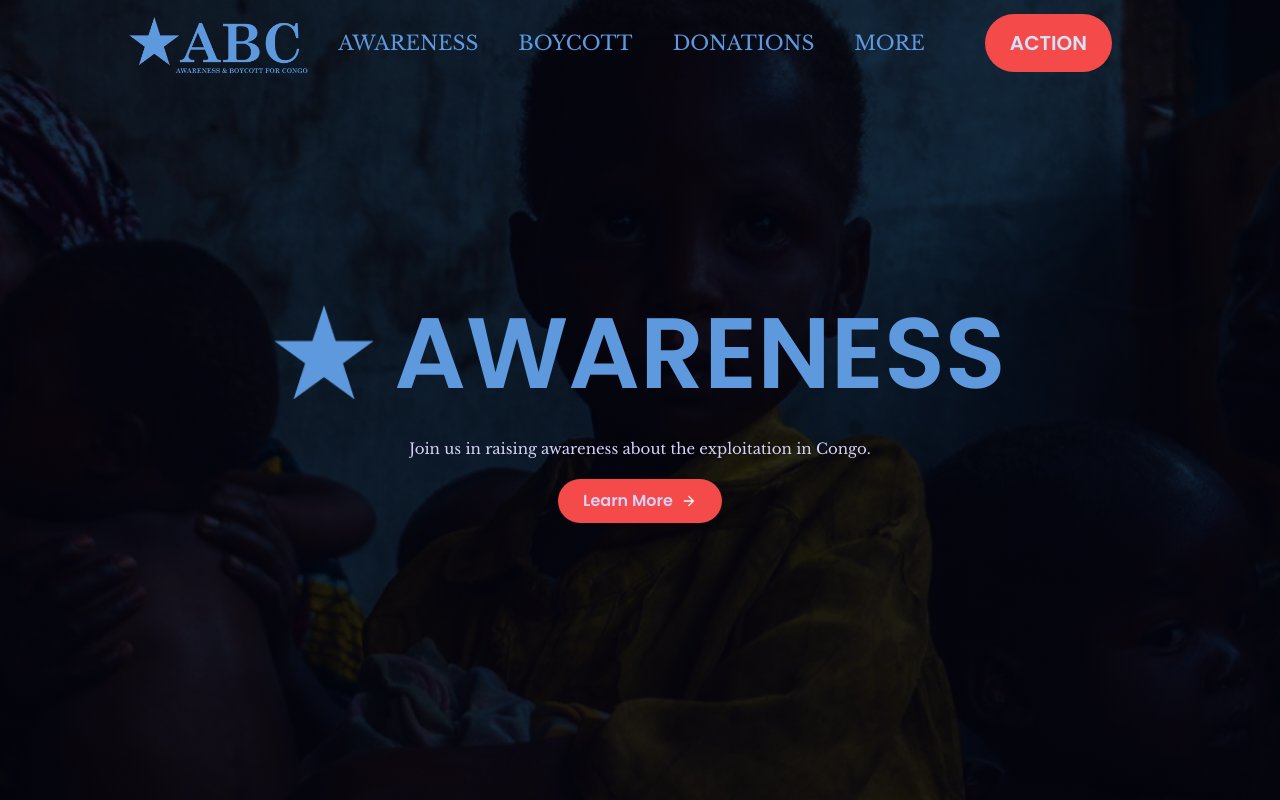
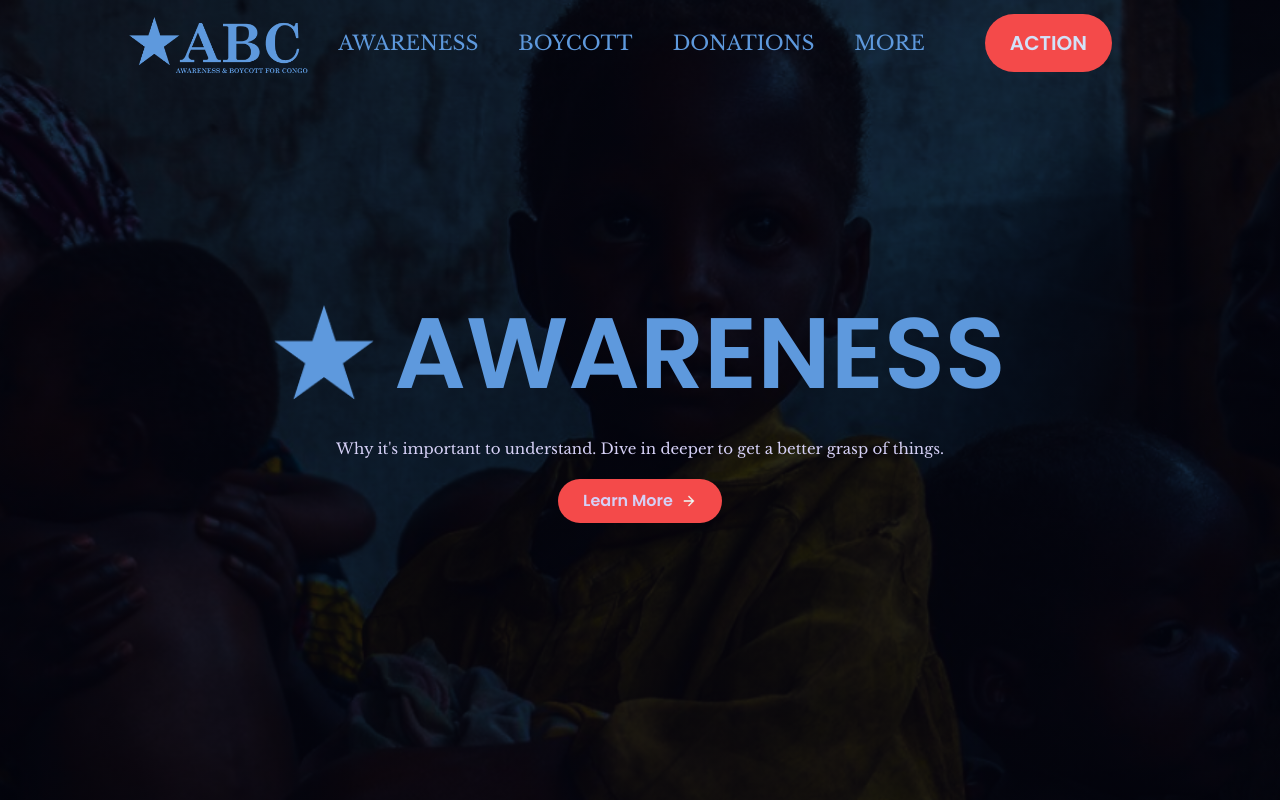
Before and after one commit to Bwenkayembe/SEG3525_Project2, a React (Vite) app: page /awareness in a window 1280 px wide. Shown: the top 800 px of the page. Built offline with nearby package versions, Linux system fonts and the light colour scheme.

Commit message:
images added

```diff
--- a/src/pages/Awareness/Awareness.jsx
+++ b/src/pages/Awareness/Awareness.jsx
@@ -14,7 +14,7 @@ const Awareness = () => {
           <img src={headerImage} alt="Header Image" className="awareness-header-image" />
           <h1>AWARENESS</h1>
         </div>
-        <p>Join us in raising awareness about the exploitation in Congo.</p>
+        <p>Why it's important to understand. Dive in deeper to get a better grasp of things.</p>
         <button className="btnbtn">
           <Link to="content-section" className="explore-more-link" smooth={true} offset={-70} duration={500}>
             Learn More <img src="/images/arrow2use.png" alt="arrow" />
```
Also changed, not shown: public/images/xsymbol.png (added).
